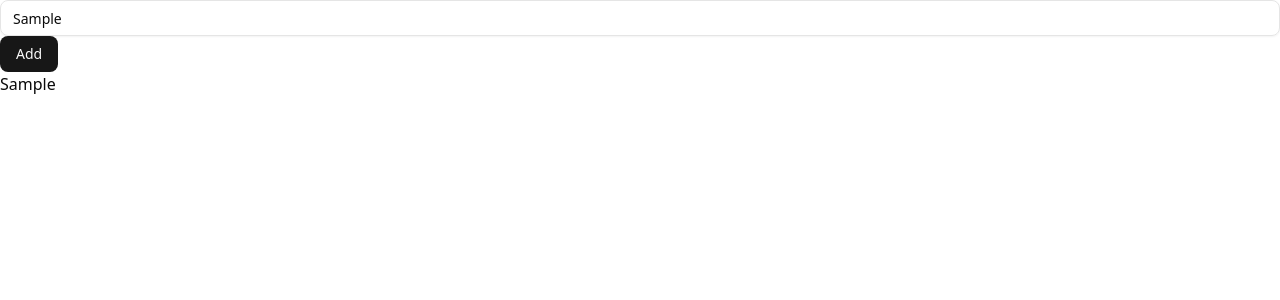
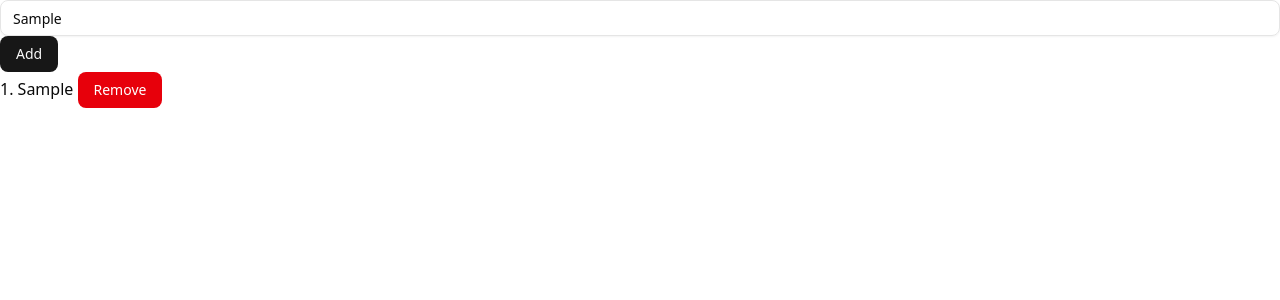
Before and after one commit to kalyan1438/ReactJs, a React (Vite) app: page / in a window 1280 px wide. Both pictures are taken after typing "Sample" into the empty fields and a click on the button "Add". Shown: the top 300 px of the page. Built offline with nearby package versions, Linux system fonts and the light colour scheme.

Commit message:
Remove added

```diff
--- a/package.json
+++ b/package.json
@@ -17,8 +17,7 @@
     "lucide-react": "^0.562.0",
     "react": "^19.2.0",
     "react-dom": "^19.2.0",
-    "tailwind-merge": "^3.4.0",
-    "tailwindcss": "^4.1.18"
+    "tailwind-merge": "^3.4.0"
   },
   "devDependencies": {
     "@eslint/js": "^9.39.1",
@@ -27,10 +26,13 @@
     "@types/react-dom": "^19.2.3",
     "@vitejs/plugin-react": "^5.1.2",
     "@vitejs/plugin-react-swc": "^4.2.2",
+    "autoprefixer": "^10.4.23",
     "eslint": "^9.39.1",
     "eslint-plugin-react-hooks": "^7.0.1",
     "eslint-plugin-react-refresh": "^0.4.24",
     "globals": "^16.5.0",
+    "postcss": "^8.5.6",
+    "tailwindcss": "^4.1.18",
     "tw-animate-css": "^1.4.0",
     "typescript": "~5.9.3",
     "typescript-eslint": "^8.46.4",
--- a/src/components/List.tsx
+++ b/src/components/List.tsx
@@ -4,14 +4,22 @@ import { Button } from "./ui/button";
 export default function List(){
     const [list,setList] = useState<string[]>([]);
     const [item,setItem] = useState("");
+    const valid = ()=>{
+        if(item ==="") return;
+        setList([...list,item]);
+    }
+    const rem = (idx:number)=>{
+        setList(list.filter((_,i)=>i!==idx))
+    }
     return <>
     <Input placeholder="Enter Element" value={item} onChange={(e)=>setItem(e.target.value)}/>
-        <Button onClick={()=>setList([...list,item])}>Add</Button>
-        <ul>
+        <Button onClick={valid}>Add</Button>
+        {list.length>0 &&
+        <ul className="list-decimal list-inside">
         {list.map((i, idx) => (
-        <li key={idx}>{i}</li>
+         <li key={idx}>{i} <Button onClick={()=>rem(idx)} variant={"destructive"}>Remove</Button></li>
             ))}
         </ul>
-
-        </>
+        }
+         </>
 }
--- a/src/index.css
+++ b/src/index.css
@@ -1,5 +1,7 @@
 @import "tailwindcss";
 @import "tw-animate-css";
+
+@tailwind utilities;
 
 @custom-variant dark (&:is(.dark *));
 @layer base {
```
Also changed, not shown: 1 other file (tests, documents, lock files or other folders).
